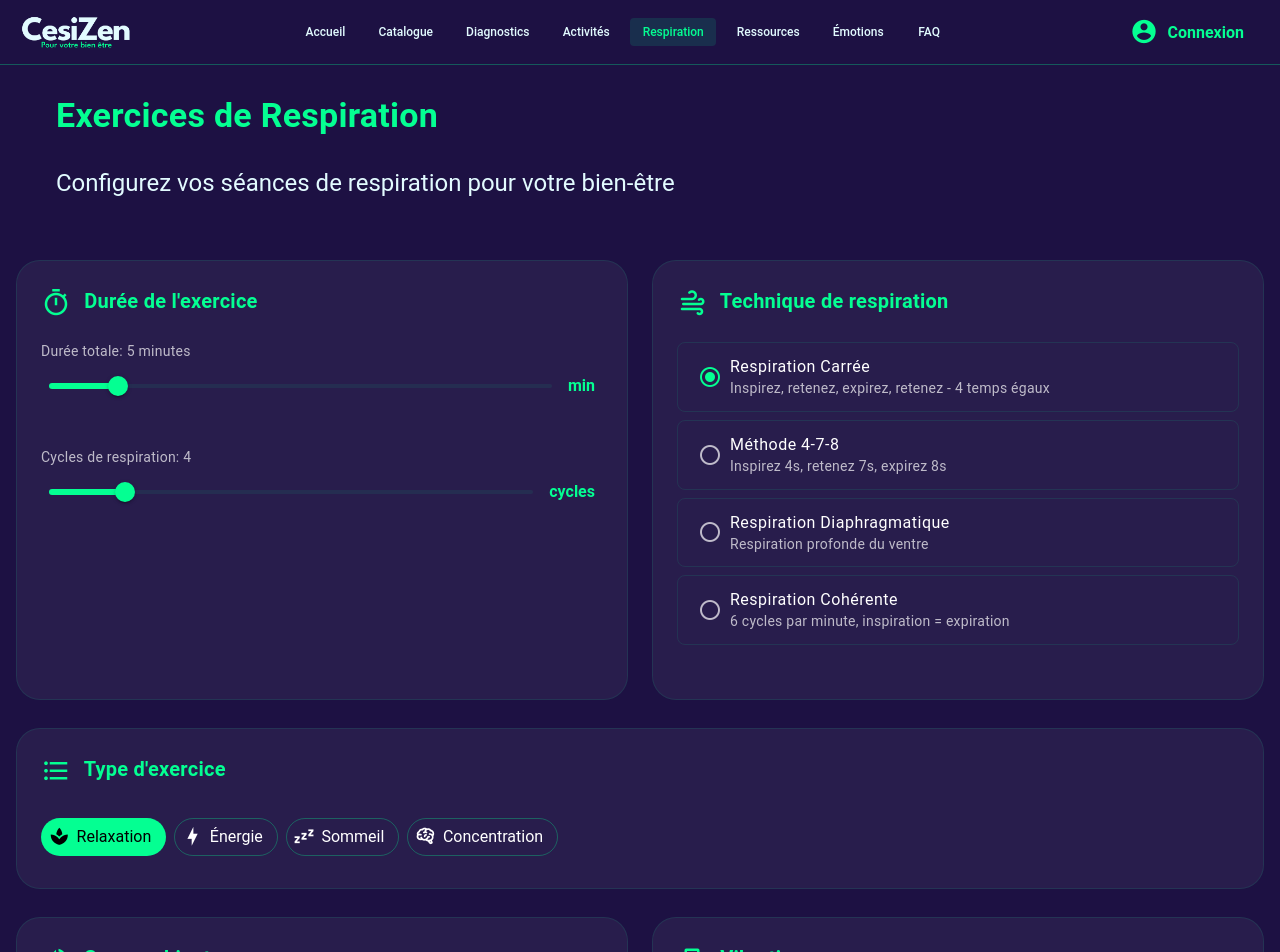
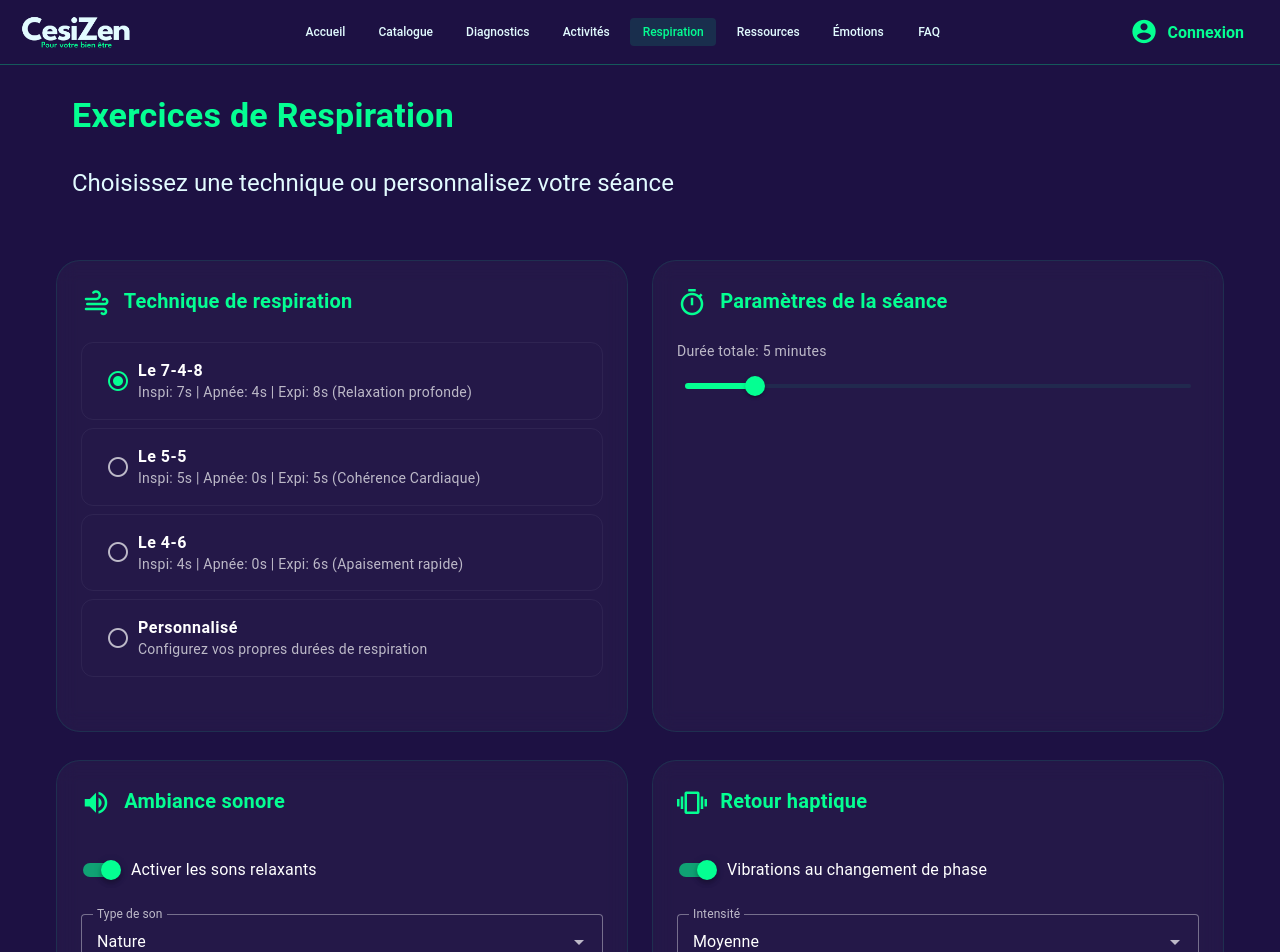
Before and after one commit to NathanLeRoux29/CesiZen, a Vue app in the folder frontend/: page /Breathing in a window 1280 px wide. Shown: the top 952 px of the page. Built offline with nearby package versions, Linux system fonts and the light colour scheme; a small style sheet from the web is missing.

Commit message:
fix: Correctif module respiration

```diff
--- a/frontend/src/components/BreathingExercise.vue
+++ b/frontend/src/components/BreathingExercise.vue
@@ -125,49 +125,23 @@ const soundEnabled = ref(true)
 let timerInterval = null
 let phaseInterval = null
 
-// Techniques de respiration avec leurs durées (en secondes)
+// Techniques de respiration
 const techniques = {
-  box: {
-    name: 'Respiration Carrée',
-    inhale: 4,
+  '748': {
+    name: 'Le 7-4-8',
+    inhale: 7,
     holdIn: 4,
-    exhale: 4,
-    holdOut: 4,
-    instructions: {
-      inhale: 'Inspirez',
-      holdIn: 'Retenez',
-      exhale: 'Expirez',
-      holdOut: 'Retenez'
-    }
-  },
-  '478': {
-    name: 'Méthode 4-7-8',
-    inhale: 4,
-    holdIn: 7,
     exhale: 8,
     holdOut: 0,
     instructions: {
-      inhale: 'Inspirez',
-      holdIn: 'Retenez',
-      exhale: 'Expirez',
-      holdOut: 'Détendez-vous'
-    }
-  },
-  diaphragm: {
-    name: 'Respiration Diaphragmatique',
-    inhale: 4,
-    holdIn: 0,
-    exhale: 6,
-    holdOut: 0,
-    instructions: {
-      inhale: 'Respirez profondément',
-      holdIn: '',
+      inhale: 'Inspirez profondément',
+      holdIn: 'Retenez votre souffle',
       exhale: 'Expirez lentement',
       holdOut: ''
     }
   },
-  coherent: {
-    name: 'Respiration Cohérente',
+  '55': {
+    name: 'Le 5-5',
     inhale: 5,
     holdIn: 0,
     exhale: 5,
@@ -178,11 +152,45 @@ const techniques = {
       exhale: 'Expirez',
       holdOut: ''
     }
+  },
+  '46': {
+    name: 'Le 4-6',
+    inhale: 4,
+    holdIn: 0,
+    exhale: 6,
+    holdOut: 0,
+    instructions: {
+      inhale: 'Inspirez',
+      holdIn: '',
+      exhale: 'Expirez',
+      holdOut: ''
+    }
+  },
+  'custom': {
+    name: 'Personnalisé',
+    instructions: {
+      inhale: 'Inspirez',
+      holdIn: 'Retenez',
+      exhale: 'Expirez',
+      holdOut: 'Retenez'
+    }
   }
 }
 
 // Computed
-const technique = computed(() => techniques[props.config.technique] || techniques.box)
+const technique = computed(() => {
+  const base = techniques[props.config.technique] || techniques['748']
+  if (props.config.technique === 'custom') {
+    return {
+      ...base,
+      inhale: props.config.customIn || 4,
+      holdIn: props.config.customHold || 0,
+      exhale: props.config.customOut || 4,
+      holdOut: 0
+    }
+  }
+  return base
+})
 const totalCycles = computed(() => props.config.cycles || 4)
 const totalDuration = computed(() => props.config.duration * 60) // en secondes
 
--- a/frontend/src/pages/Breathing.vue
+++ b/frontend/src/pages/Breathing.vue
@@ -1,57 +1,11 @@
 <template>
   <v-container class="breathing-page">
     <Title :message="'Exercices de Respiration'" />
-    <SubTitle :message="'Configurez vos séances de respiration pour votre bien-être'" />
+    <SubTitle :message="'Choisissez une technique ou personnalisez votre séance'" />
 
     <!-- Section Configuration -->
     <v-row class="mt-8">
-      <v-col cols="12" md="6">
-        <v-card class="config-card pa-6" elevation="0" rounded="xl">
-          <h3 class="text-h6 font-weight-bold text-primary mb-6">
-            <v-icon start color="primary">mdi-timer-outline</v-icon>
-            Durée de l'exercice
-          </h3>
-
-          <div class="mb-6">
-            <p class="text-body-2 text-medium-emphasis mb-2">
-              Durée totale: {{ config.duration }} minutes
-            </p>
-            <v-slider
-              v-model="config.duration"
-              :min="1"
-              :max="30"
-              :step="1"
-              color="primary"
-              track-color="rgba(4, 255, 146, 0.2)"
-              thumb-label
-            >
-              <template v-slot:append>
-                <span class="text-primary font-weight-bold">min</span>
-              </template>
-            </v-slider>
-          </div>
-
-          <div>
-            <p class="text-body-2 text-medium-emphasis mb-2">
-              Cycles de respiration: {{ config.cycles }}
-            </p>
-            <v-slider
-              v-model="config.cycles"
-              :min="1"
-              :max="20"
-              :step="1"
-              color="primary"
-              track-color="rgba(4, 255, 146, 0.2)"
-              thumb-label
-            >
-              <template v-slot:append>
-                <span class="text-primary font-weight-bold">cycles</span>
-              </template>
-            </v-slider>
-          </div>
-        </v-card>
-      </v-col>
-
+      <!-- Choix de la technique -->
       <v-col cols="12" md="6">
         <v-card class="config-card pa-6" elevation="0" rounded="xl">
           <h3 class="text-h6 font-weight-bold text-primary mb-6">
@@ -70,7 +24,7 @@
             >
               <template v-slot:label>
                 <div>
-                  <span class="text-body-1">{{ technique.name }}</span>
+                  <span class="text-body-1 font-weight-bold">{{ technique.name }}</span>
                   <p class="text-body-2 text-medium-emphasis mb-0">
                     {{ technique.description }}
                   </p>
@@ -80,49 +34,66 @@
           </v-radio-group>
         </v-card>
       </v-col>
-    </v-row>
 
-    <!-- Section Type d'exercice -->
-    <v-row class="mt-4">
-      <v-col cols="12">
+      <!-- Paramètres temporels -->
+      <v-col cols="12" md="6">
         <v-card class="config-card pa-6" elevation="0" rounded="xl">
           <h3 class="text-h6 font-weight-bold text-primary mb-6">
-            <v-icon start color="primary">mdi-format-list-bulleted</v-icon>
-            Type d'exercice
+            <v-icon start color="primary">mdi-timer-outline</v-icon>
+            Paramètres de la séance
           </h3>
 
-          <v-chip-group
-            v-model="config.exerciseType"
-            selected-class="bg-primary"
-            mandatory
-          >
-            <v-chip
-              v-for="type in exerciseTypes"
-              :key="type.id"
-              :value="type.id"
-              variant="outlined"
-              size="large"
-            >
-              <v-icon start>{{ type.icon }}</v-icon>
-              {{ type.name }}
-            </v-chip>
-          </v-chip-group>
+          <!-- Durée totale -->
+          <div class="mb-6">
+            <p class="text-body-2 text-medium-emphasis mb-2">
+              Durée totale: {{ config.duration }} minutes
+            </p>
+            <v-slider
+              v-model="config.duration"
+              :min="1"
+              :max="30"
+              :step="1"
+              color="primary"
+              track-color="rgba(4, 255, 146, 0.2)"
+              thumb-label
+            ></v-slider>
+          </div>
+
+          <!-- Configuration des temps (si personnalisé) -->
+          <div v-if="config.technique === 'custom'" class="animate-fade-in">
+            <v-divider class="mb-6"></v-divider>
+
+            <div class="mb-4">
+              <p class="text-body-2 text-medium-emphasis mb-1">Inspiration: {{ config.customIn }}s</p>
+              <v-slider v-model="config.customIn" :min="1" :max="15" :step="1" color="primary" density="compact" hide-details></v-slider>
+            </div>
+
+            <div class="mb-4">
+              <p class="text-body-2 text-medium-emphasis mb-1">Apnée (Rétention): {{ config.customHold }}s</p>
+              <v-slider v-model="config.customHold" :min="0" :max="15" :step="1" color="amber" density="compact" hide-details></v-slider>
+            </div>
+
+            <div class="mb-4">
+              <p class="text-body-2 text-medium-emphasis mb-1">Expiration: {{ config.customOut }}s</p>
+              <v-slider v-model="config.customOut" :min="1" :max="15" :step="1" color="error" density="compact" hide-details></v-slider>
+            </div>
+          </div>
         </v-card>
       </v-col>
     </v-row>
 
-    <!-- Section Sons et vibrations -->
+    <!-- Section Ambiance -->
     <v-row class="mt-4">
       <v-col cols="12" md="6">
         <v-card class="config-card pa-6" elevation="0" rounded="xl">
           <h3 class="text-h6 font-weight-bold text-primary mb-6">
             <v-icon start color="primary">mdi-volume-high</v-icon>
-            Sons ambient
+            Ambiance sonore
           </h3>
 
           <v-switch
             v-model="config.soundEnabled"
-            label="Activer les sons"
+            label="Activer les sons relaxants"
             color="primary"
             hide-details
             class="mb-4"
@@ -135,6 +106,7 @@
             label="Type de son"
             variant="outlined"
             color="primary"
+            hide-details
           ></v-select>
         </v-card>
       </v-col>
@@ -143,12 +115,12 @@
         <v-card class="config-card pa-6" elevation="0" rounded="xl">
           <h3 class="text-h6 font-weight-bold text-primary mb-6">
             <v-icon start color="primary">mdi-vibrate</v-icon>
-            Vibrations
+            Retour haptique
           </h3>
 
           <v-switch
             v-model="config.vibrationEnabled"
-            label="Activer les vibrations"
+            label="Vibrations au changement de phase"
             color="primary"
             hide-details
             class="mb-4"
@@ -161,19 +133,22 @@
             label="Intensité"
             variant="outlined"
             color="primary"
+            hide-details
           ></v-select>
         </v-card>
       </v-col>
     </v-row>
 
     <!-- Boutons d'action -->
-    <div class="text-center mt-8 mb-8 d-flex justify-center ga-4 flex-wrap">
+    <div class="text-center mt-12 mb-12 d-flex justify-center ga-6 flex-wrap">
       <v-btn
         color="primary"
         size="x-large"
         rounded="xl"
+        variant="outlined"
         @click="saveConfig"
         :loading="isSaving"
+        width="200"
       >
         <v-icon start>mdi-content-save</v-icon>
         Sauvegarder
@@ -184,15 +159,18 @@
         size="x-large"
         rounded="xl"
         @click="startExercise"
+        width="250"
+        elevation="8"
       >
         <v-icon start>mdi-play</v-icon>
-        Commencer l'exercice
+        Commencer
       </v-btn>
     </div>
 
     <!-- Snackbar de confirmation -->
-    <v-snackbar v-model="showSnackbar" color="primary" :timeout="3000">
-      Configuration sauvegardée avec succès !
+    <v-snackbar v-model="showSnackbar" color="primary" rounded="pill" elevation="12">
+      <v-icon start>mdi-check-circle</v-icon>
+      Configuration enregistrée
     </v-snackbar>
 
     <!-- Composant d'exercice de respiration -->
@@ -218,28 +196,22 @@ const showExercise = ref(false)
 // Configuration par défaut
 const config = reactive({
   duration: 5,
-  cycles: 4,
-  technique: 'box',
-  exerciseType: 'relaxation',
+  technique: '748',
+  customIn: 4,
+  customHold: 4,
+  customOut: 4,
   soundEnabled: true,
-  soundType: 'nature',
+  soundType: 'Nature',
   vibrationEnabled: true,
   vibrationIntensity: 'medium'
 })
 
-// Options disponibles
+// Options disponibles (basées sur l'énoncé)
 const techniques = [
-  { id: 'box', name: 'Respiration Carrée', description: 'Inspirez, retenez, expirez, retenez - 4 temps égaux' },
-  { id: '478', name: 'Méthode 4-7-8', description: 'Inspirez 4s, retenez 7s, expirez 8s' },
-  { id: 'diaphragm', name: 'Respiration Diaphragmatique', description: 'Respiration profonde du ventre' },
-  { id: 'coherent', name: 'Respiration Cohérente', description: '6 cycles par minute, inspiration = expiration' }
-]
-
-const exerciseTypes = [
-  { id: 'relaxation', name: 'Relaxation', icon: 'mdi-spa' },
-  { id: 'energy', name: 'Énergie', icon: 'mdi-lightning-bolt' },
-  { id: 'sleep', name: 'Sommeil', icon: 'mdi-sleep' },
-  { id: 'focus', name: 'Concentration', icon: 'mdi-brain' }
+  { id: '748', name: 'Le 7-4-8', description: 'Inspi: 7s | Apnée: 4s | Expi: 8s (Relaxation profonde)' },
+  { id: '55', name: 'Le 5-5', description: 'Inspi: 5s | Apnée: 0s | Expi: 5s (Cohérence Cardiaque)' },
+  { id: '46', name: 'Le 4-6', description: 'Inspi: 4s | Apnée: 0s | Expi: 6s (Apaisement rapide)' },
+  { id: 'custom', name: 'Personnalisé', description: 'Configurez vos propres durées de respiration' }
 ]
 
 const soundOptions = [
@@ -247,7 +219,7 @@ const soundOptions = [
   'Océan',
   'Forêt',
   'Pluie',
-  'Silencieux'
+  'Bruit Blanc'
 ]
 
 const vibrationOptions = [
@@ -264,31 +236,24 @@ onMounted(() => {
       const parsed = JSON.parse(savedConfig)
       Object.assign(config, parsed)
     } catch (e) {
-      console.error('Erreur lors du chargement de la configuration:', e)
+      console.error('Erreur chargement:', e)
     }
   }
 })
 
-// Sauvegarder la configuration
 const saveConfig = async () => {
   isSaving.value = true
-
-  // Simulation d'un appel API
   setTimeout(() => {
-    // Sauvegarde dans le localStorage
     localStorage.setItem('breathingConfig', JSON.stringify(config))
-
     isSaving.value = false
     showSnackbar.value = true
-  }, 1000)
+  }, 600)
 }
 
-// Démarrer l'exercice
 const startExercise = () => {
   showExercise.value = true
 }
 
-// Callback quand l'exercice est terminé
 const onExerciseComplete = () => {
   showSnackbar.value = true
 }
@@ -296,34 +261,41 @@ const onExerciseComplete = () => {
 
 <style scoped>
 .breathing-page {
-  max-width: 1400px;
+  max-width: 1200px;
   margin: 0 auto;
 }
 
 .config-card {
-  background: rgba(255, 255, 255, 0.05);
+  background: rgba(255, 255, 255, 0.03);
+  backdrop-filter: blur(10px);
   border: 1px solid rgba(4, 255, 146, 0.1);
   height: 100%;
+  transition: transform 0.3s ease;
+}
+
+.config-card:hover {
+  border-color: rgba(4, 255, 146, 0.3);
 }
 
 .config-card :deep(.v-radio) {
-  padding: 12px;
-  border-radius: 8px;
-  border: 1px solid rgba(4, 255, 146, 0.1);
-  margin-bottom: 8px;
+  padding: 16px;
+  border-radius: 12px;
+  border: 1px solid rgba(255, 255, 255, 0.05);
+  margin-bottom: 12px;
+  transition: all 0.2s ease;
 }
 
 .config-card :deep(.v-radio--checked) {
   border-color: #04FF92;
-  background: rgba(4, 255, 146, 0.1);
+  background: rgba(4, 255, 146, 0.05);
 }
 
-.config-card :deep(.v-chip) {
-  border-color: rgba(4, 255, 146, 0.3);
+.animate-fade-in {
+  animation: fadeIn 0.4s ease-out;
 }
 
-.config-card :deep(.v-chip--selected) {
-  background: rgba(4, 255, 146, 0.2) !important;
-  border-color: #04FF92;
+@keyframes fadeIn {
+  from { opacity: 0; transform: translateY(10px); }
+  to { opacity: 1; transform: translateY(0); }
 }
 </style>
```
